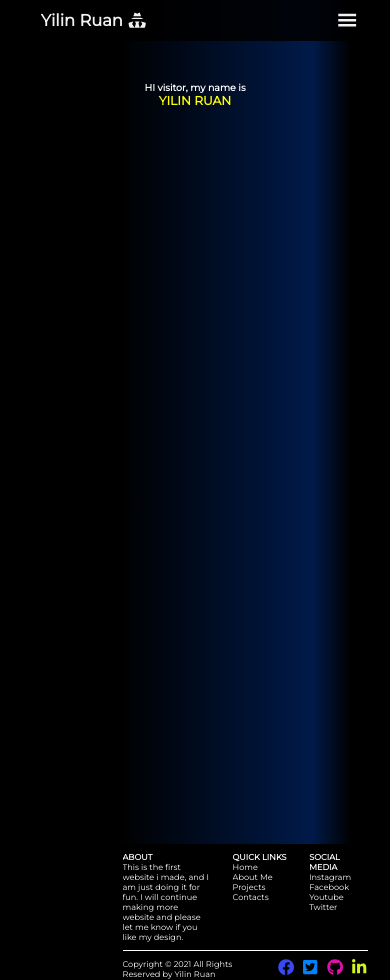
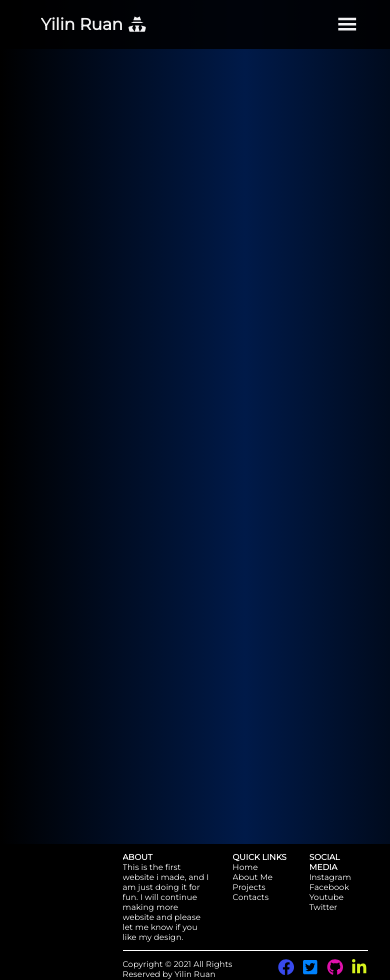
Before and after one commit to yilinruan/Yi_website, a React (Create React App) app: page /aboutme in a window 390 px wide. Shown: the top 980 px of the page. Built offline with nearby package versions, Linux system fonts and the light colour scheme.

Commit message:
fix home page mobile sizing bug

```diff
--- a/src/SCSS/_aboutme.scss
+++ b/src/SCSS/_aboutme.scss
@@ -1,24 +1,8 @@
-.AboutMe {
+.aboutme {
     display: flex;
     flex-direction: column;
-    background-image: -webkit-linear-gradient(180deg,black 10%, $color-blue-dark 20%, black 70%);
-    width: 100vw;
+    background-image: -webkit-linear-gradient(180deg,black, $color-blue-dark, black);
+    width: 100%;
     height: 100vh;
 
-    &-Header {
-        display: flex;
-        flex-direction: column;
-        justify-content: center;
-        text-align: center;
-
-        &-Title {
-            padding-top: 10rem;
-            color: white;
-        }
-
-        &-Name {
-            color: yellow;
-        }
-    }
-
 }
--- a/src/SCSS/_navbar.scss
+++ b/src/SCSS/_navbar.scss
@@ -2,11 +2,14 @@
     position: fixed;
     width: 100%;
     background-color: rgba(black, 0.9);
-    height: 5rem;
+    height: 6rem;
     display: flex;
     justify-content: space-between;
     align-items: center;
     opacity: 95%;
+    z-index: 10;
+
+
 
     &--left {
         display: flex;
--- a/src/components/pages/AboutMe.js
+++ b/src/components/pages/AboutMe.js
@@ -3,15 +3,7 @@ import React from 'react'
 export default function AboutMe() {
 
     return (
-        <div className="AboutMe">
-            <div className="AboutMe-Header">
-                <h3 className="AboutMe-Header-Title">
-                    HI visitor, my name is
-                </h3>
-                <h2 className="AboutMe-Header-Name">YILIN RUAN</h2>
-
-            </div>
-
+        <div className="aboutme">
 
 
         </div>
--- a/src/styles/main.css
+++ b/src/styles/main.css
@@ -1,16 +1,21 @@
 .something {
   text-decoration: none; }
 
+.home {
+  position: relative; }
   .home--section {
     display: flex;
     flex-direction: column;
     justify-content: center;
     width: 100%;
     height: 100vh;
-  background-image: linear-gradient(rgba(0, 0, 0, 0.5), rgba(0, 0, 0, 0.9)), url("../image/dark_red_theme.png");
+    background-image: url("../image/dark_red_theme.png");
     background-repeat: no-repeat;
     background-position: center;
     background-size: cover; }
+    @media (max-width: 992px) {
+      .home--section {
+        height: 130vh; } }
     .home--section__bottem {
       display: flex;
       flex-direction: column;
@@ -82,14 +87,16 @@
               transition: all 0.3s ease-out;
               color: #7b68ee;
               transition: 250ms; }
-
   .home--section2 {
+    height: 100vh;
     width: 100%;
-  height: 100vh;
     background-image: -webkit-linear-gradient(180deg, #010116, #001a49, black 50%, #001a49, #010116);
     background-repeat: no-repeat;
     background-position: center;
     background-size: cover; }
+    @media (max-width: 992px) {
+      .home--section2 {
+        height: 130vh; } }
     .home--section2__bottem {
       display: flex;
       flex-direction: column;
@@ -132,9 +139,9 @@
       display: flex;
       flex-direction: column;
       height: 90%;
-    padding-top: 1rem; }
+      padding-top: 5rem; }
       .home--section2__page--title {
-      height: 10vh;
+        height: 10%;
         display: flex;
         flex-direction: column;
         justify-content: center;
@@ -145,7 +152,7 @@
         overflow-x: hidden;
         overflow-y: hidden; }
       .home--section2__page--skill {
-      height: 20vh;
+        height: 20%;
         display: flex;
         flex-direction: column;
         justify-content: center;
@@ -169,7 +176,7 @@
         flex-direction: column;
         justify-content: space-between;
         margin: 0 auto;
-      height: 40vh;
+        height: 50%;
         width: 50%;
         text-align: center;
         overflow-x: hidden;
@@ -183,7 +190,7 @@
         flex-direction: column;
         justify-content: center;
         margin: 0 auto;
-      height: 20vh;
+        height: 20%;
         width: 50%;
         padding-top: 2rem; }
         .home--section2__page--icons__container {
@@ -218,7 +225,7 @@ html {
 
 body {
   box-sizing: border-box;
-  font-family: 'Montserrat', sans-serif;
+  font-family: "Montserrat", sans-serif;
   min-height: 100vh;
   min-height: -webkit-fill-available;
   overflow: hidden;
@@ -228,11 +235,12 @@ body {
   position: fixed;
   width: 100%;
   background-color: rgba(0, 0, 0, 0.9);
-  height: 5rem;
+  height: 6rem;
   display: flex;
   justify-content: space-between;
   align-items: center;
-  opacity: 95%; }
+  opacity: 95%;
+  z-index: 10; }
   .navbar--left {
     display: flex;
     margin-left: 3rem;
@@ -439,22 +447,12 @@ body {
             color: #84d31d;
             transition: 250ms; }
 
-.AboutMe {
+.aboutme {
   display: flex;
   flex-direction: column;
-  background-image: -webkit-linear-gradient(180deg, black 10%, #001a49 20%, black 70%);
-  width: 100vw;
+  background-image: -webkit-linear-gradient(180deg, black, #001a49, black);
+  width: 100%;
   height: 100vh; }
-  .AboutMe-Header {
-    display: flex;
-    flex-direction: column;
-    justify-content: center;
-    text-align: center; }
-    .AboutMe-Header-Title {
-      padding-top: 10rem;
-      color: white; }
-    .AboutMe-Header-Name {
-      color: yellow; }
 
 .projects {
   display: flex;
@@ -469,7 +467,11 @@ body {
   background: linear-gradient(rgba(0, 0, 0, 0.8), rgba(0, 0, 0, 0.2)), url("../image/moon.jpg") center/cover no-repeat;
   width: 100%;
   height: 100vh;
-  padding-top: 11rem; }
+  padding-top: 15rem; }
+  @media (max-width: 992px) {
+    .contacts {
+      height: 130vh;
+      padding-top: 15rem; } }
   .contacts--container {
     display: flex;
     flex-direction: column;
--- a/src/styles/supermain.css
+++ b/src/styles/supermain.css
@@ -23,7 +23,7 @@ html {
 
 body {
   box-sizing: border-box;
-  font-family: 'Montserrat', sans-serif;
+  font-family: "Montserrat", sans-serif;
   min-height: 100vh;
   min-height: -webkit-fill-available;
   overflow: hidden;
```
Also changed, not shown: src/SCSS/_contact.scss (+6 -1 lines), src/SCSS/_home.scss (+17 -7 lines), src/SCSS/supermain.scss (+12 -17 lines), 1 other file (tests, documents, lock files or other folders). Lines whose indentation alone changed are shown as unchanged.
